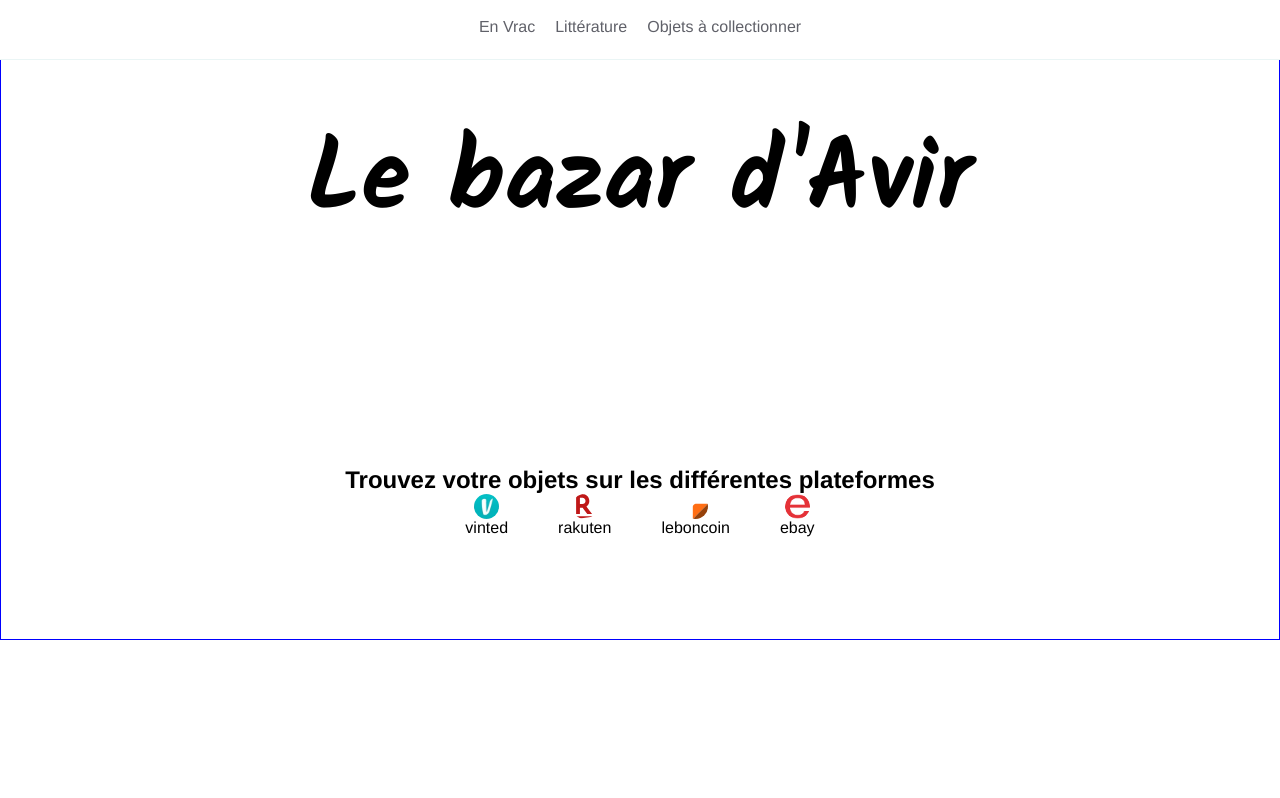
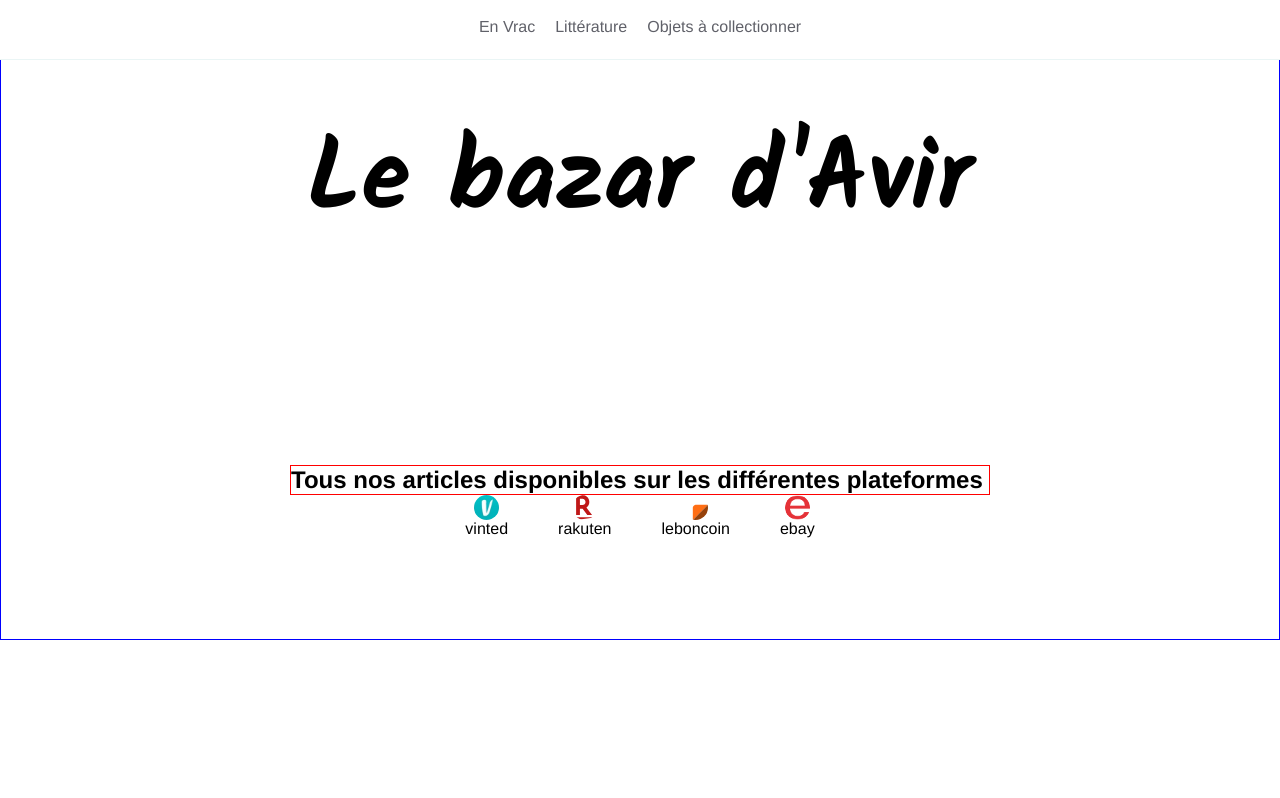
Before and after one commit to AvirKarakitsos/REACT_bazar, a React (Vite) app: page / in a window 1280 px wide. Shown: the top 798 px of the page. Built offline with nearby package versions, Linux system fonts and the light colour scheme.

Commit message:
feat: animation for main title

```diff
--- a/src/App.css
+++ b/src/App.css
@@ -13,6 +13,29 @@
     font-size: 100px;
     font-weight: 700;
     font-style: normal;
+}
+
+.subTitleBox {
+    height: 30px;
+    width: 700px;
+    position: relative;
+    overflow: hidden;
+    border: 1px solid red;
+}
+
+.subTitle {
+    position: absolute;
+    top: 30px;
+    animation: slideUp 1250ms ease-out 500ms forwards;
+}
+
+@keyframes slideUp {
+    0% {
+        transform: translateY(0);
+    }
+    100% {
+        transform: translateY(-30px);
+    }
 }
 
 .headerList {
--- a/src/App.tsx
+++ b/src/App.tsx
@@ -16,7 +16,9 @@ function App() {
 			<div className='headerComponent'>
 				<h1 className='mainTitle'>Le bazar d'Avir</h1>
 				<div>
-					<h2>Trouvez votre objets sur les différentes plateformes</h2>
+					<div className='subTitleBox'>
+						<h2 className='subTitle'>Tous nos articles disponibles sur les différentes plateformes</h2>
+					</div>
 					<ul className='headerList'>
 						{websites.map(website => <li key={website.id}><Logo logoItem={website}/></li>)}
 					</ul>
```
